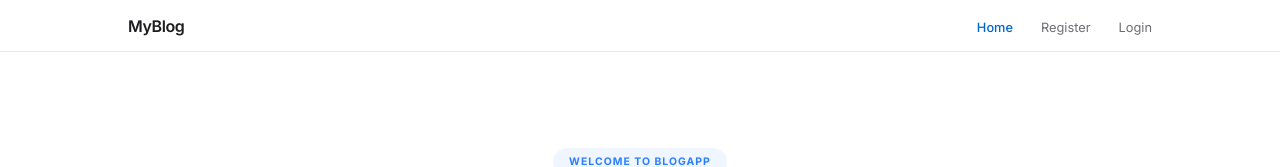
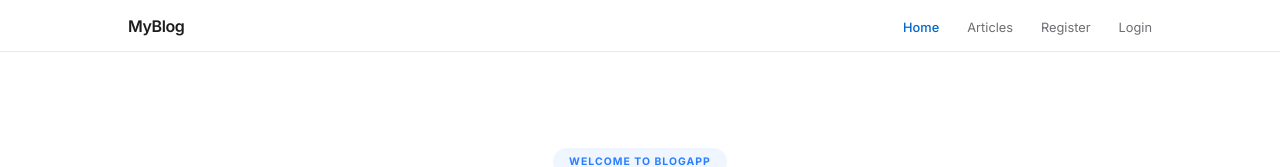
Before and after one commit to Jayaram-19/ATP-24eg105f19-week-7, a React app in the folder Frontend/: page / in a window 1280 px wide. Shown: the top 167 px of the page. Built offline with nearby package versions, Linux system fonts and the light colour scheme; no server answers; the HTML template or start-up script is replaced by a standard one.

Commit message:
feat: add Articles nav link with smooth scroll to articles section

```diff
--- a/Frontend/src/components/Header.jsx
+++ b/Frontend/src/components/Header.jsx
@@ -51,6 +51,23 @@ function Header() {
             </NavLink>
           </li>
 
+          {/* ARTICLES */}
+          <li>
+            <NavLink
+              to="/"
+              className={() => navLinkClass}
+              onClick={(e) => {
+                // if already on home page, scroll to articles section smoothly
+                if (window.location.pathname === "/") {
+                  e.preventDefault();
+                  document.getElementById("articles-section")?.scrollIntoView({ behavior: "smooth" });
+                }
+              }}
+            >
+              Articles
+            </NavLink>
+          </li>
+
           {/* NOT LOGGED IN */}
           {!isAuthenticated && (
             <>
--- a/Frontend/src/components/Home.jsx
+++ b/Frontend/src/components/Home.jsx
@@ -106,6 +106,7 @@ function Home() {
 
       {/* ── ARTICLES SECTION ── */}
       <section
+        id="articles-section"
         style={{
           background: "#f5f5f7",
           minHeight: "60vh",
```
